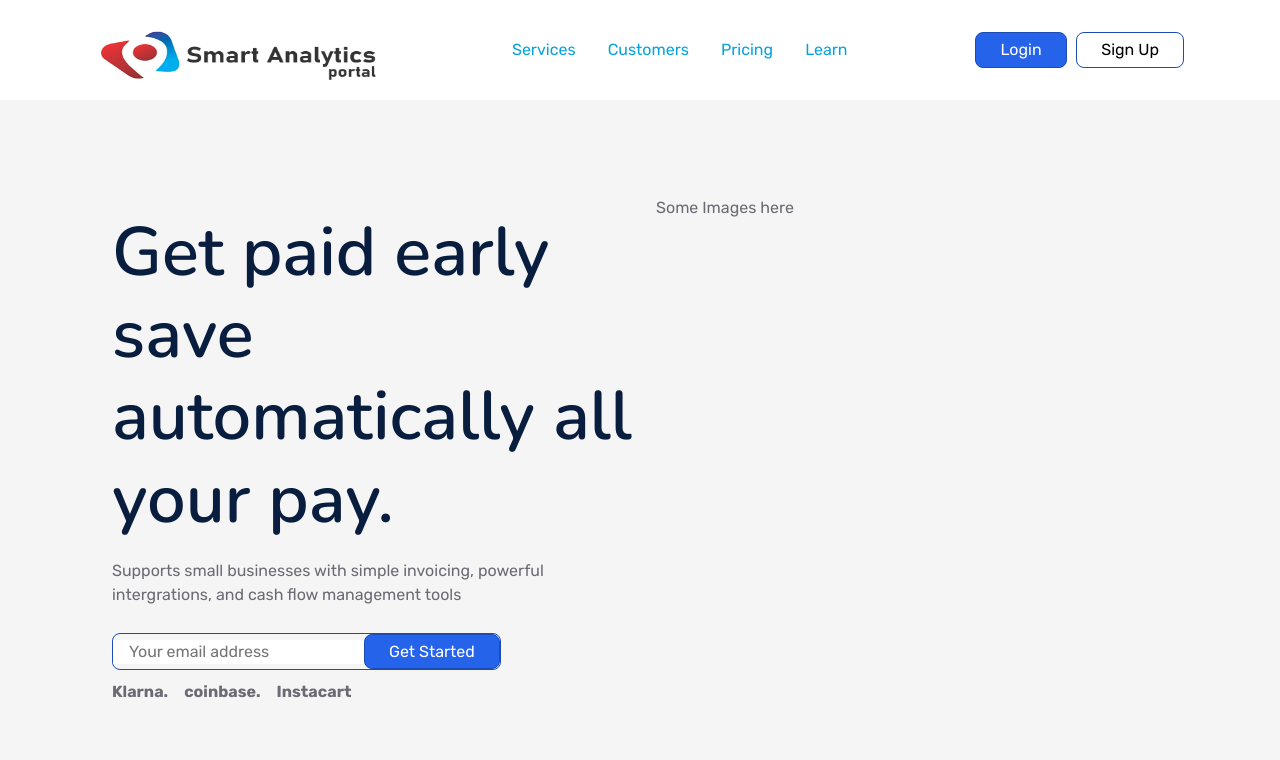
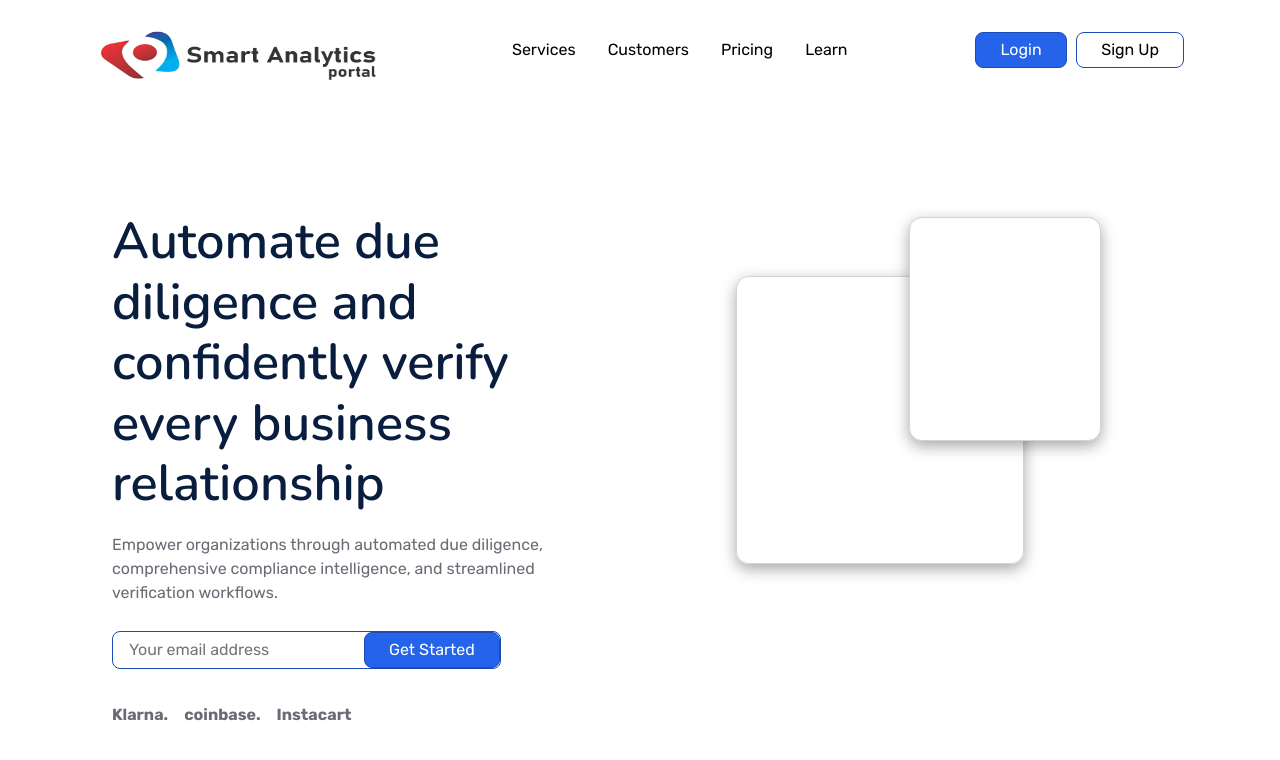
Before and after one commit to nyahwaithefirst/smart-system, a Next.js app: page / in a window 1280 px wide. Shown: the top 760 px of the page. Built offline with nearby package versions, Linux system fonts and the light colour scheme.

Commit message:
New Upgrade

```diff
--- a/app/page.jsx
+++ b/app/page.jsx
@@ -15,10 +15,10 @@ export default function Home() {
                     <img className={styles.logo} src={"/logo.png"} />
                 </div>
                 <div className={styles.nav}>
-                    <a href="/services">Services</a>
-                    <a href="#">Customers</a>
-                    <a href="#">Pricing</a>
-                    <a href="#">Learn</a>
+                    <a className={styles.navItem} href="/services">Services</a>
+                    <a className={styles.navItem} href="#">Customers</a>
+                    <a className={styles.navItem} href="#">Pricing</a>
+                    <a className={styles.navItem} href="#">Learn</a>
                 </div>
                 <div className={styles.creds}>
                     <button onClick={() => router.push("/login")} className={styles.btnPrimary}>Login</button>
@@ -27,8 +27,8 @@ export default function Home() {
             </div>
             <div className={styles.heroSection}>
                 <div className={styles.left}>
-                    <h5 className={styles.heroTitle}>Get paid early save automatically all your pay.</h5>
-                    <p className={styles.heroText}>Supports small businesses with simple invoicing, powerful intergrations, and cash flow management tools</p>
+                    <h5 className={styles.heroTitle}>Automate due diligence and confidently verify every business relationship</h5>
+                    <p className={styles.heroText}>Empower organizations through automated due diligence, comprehensive compliance intelligence, and streamlined verification workflows.</p>
                     <div className={styles.getStarted}>
                         <input type="text" placeholder="Your email address" />
                         <button className={styles.btnPrimary}>
@@ -42,7 +42,12 @@ export default function Home() {
                     </div>
                 </div>
                 <div className={styles.right}>
-                    Some Images here
+                    <div className={styles.creditCardForm}>
+                        {/* Login Area */}
+                        <div className={styles.creditCard}>
+                            {/* Card Visa Example */}
+                        </div>
+                    </div>
                 </div>
             </div>
         </div>
--- a/app/page.module.css
+++ b/app/page.module.css
@@ -22,6 +22,10 @@
   column-gap: 2rem;
 }
 
+.container > .navBar > .nav > .navItem {
+  color: black;
+}
+
 .container > .navBar > .navBrand > .logo {
   width: 100%;
   height: 100%;
@@ -36,7 +40,6 @@
   display: flex;
   padding: 6rem;
   width: 100%;
-  background-color: whitesmoke;
 }
 
 .heroSection > .left {
@@ -49,7 +52,7 @@
 }
 
 .heroSection > .left > .heroTitle {
-  font-size: 68.5px;
+  font-size: 50.5px;
 }
 
 .heroSection > .left > .heroText {
@@ -58,6 +61,9 @@
 
 .heroSection > .right {
   flex: 1;
+  display: flex;
+  justify-content: start;
+  padding: 5rem 0rem;
 }
 
 .getStarted {
@@ -77,6 +83,7 @@
 .otherClientsWrapper {
   display: flex;
   column-gap: 1rem;
+  margin-top: 1.5rem;
 }
 
 .otherClients {
@@ -97,3 +104,25 @@
   padding: 0.3rem 1.5rem;
   border-radius: 0.5rem;
 }
+
+.creditCardForm {
+  width: 18rem;
+  height: 18rem;
+  border: 1px solid lightgray;
+  box-shadow: rgba(0, 0, 0, 0.35) 0px 5px 15px;
+  position: relative;
+  border-radius: 0.8rem;
+  margin-left: 5rem;
+}
+
+.creditCard {
+  width: 12rem;
+  height: 14rem;
+  border: 1px solid lightgray;
+  box-shadow: rgba(0, 0, 0, 0.35) 0px 5px 15px;
+  position: absolute;
+  left: 60%;
+  top: -60px;
+  background-color: white;
+  border-radius: 0.8rem;
+}
```
